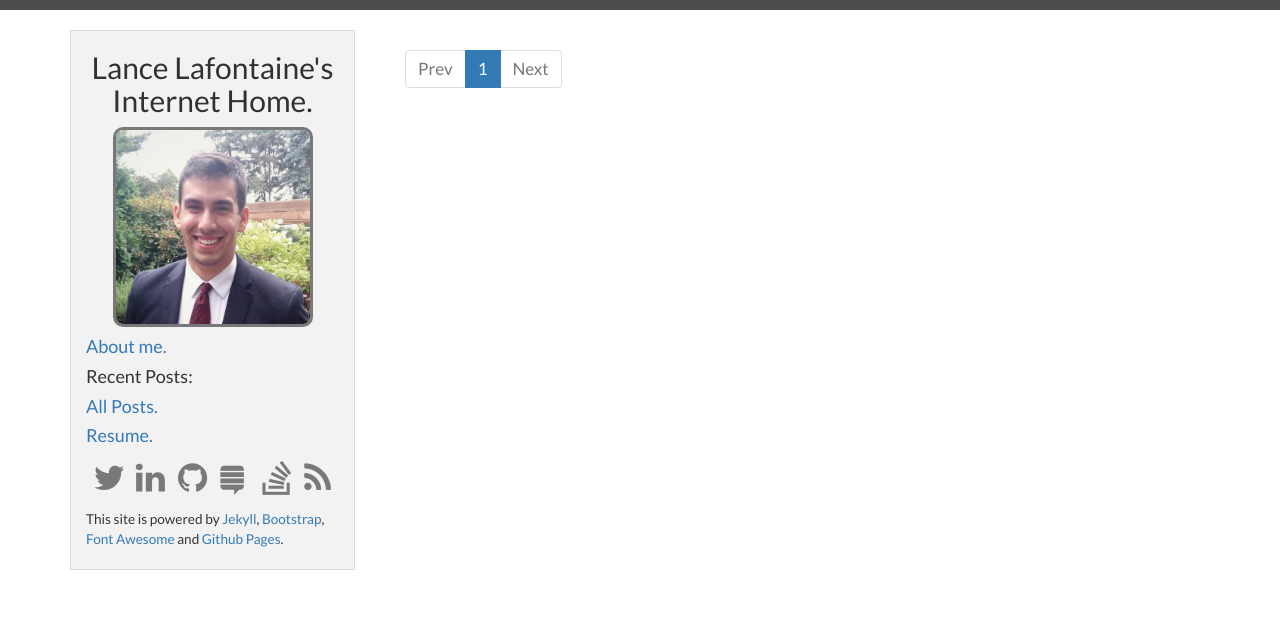
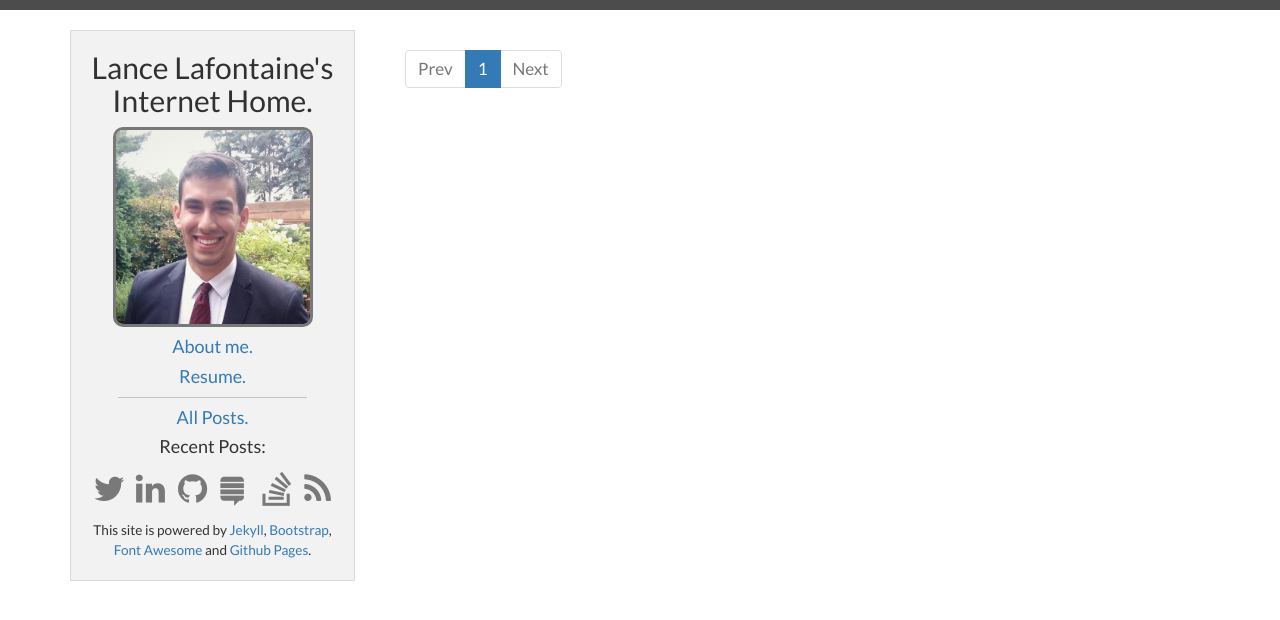
Before and after one commit to lancelafontaine/lancelafontaine.github.io, a Jekyll site: the page built from index.html, in a window 1280 px wide. Shown: the top 620 px of the page. Built offline with Jekyll 4.4.1, drawn with Linux system fonts in a browser that asks for light colours; nearby versions of some CDN libraries; Markdown is read by kramdown in place of the engine named in the settings; the list of posts is cut into pages by our own code.

Commit message:
Reorganized sidebar link order and added hr.

```diff
--- a/_includes/sidebar.html
+++ b/_includes/sidebar.html
@@ -4,6 +4,9 @@
 </div>
 
 <h4><a href="/about/index.html">About me.</a></h4>
+<h4><a href="/resume/index.html">Resume.</a></h4>
+<div class="hr"></div>
+<h4><a href="/archive/index.html">All Posts.</a></h4>
 <h4>Recent Posts:</h4>
 <ul>
   {% for post in site.posts limit: 5 %}
--- a/css/stylesheet.css
+++ b/css/stylesheet.css
@@ -20,10 +20,10 @@ body {
   position: fixed;
   padding-bottom: 10px;
   margin-bottom: 10px;
+    text-align: center;
 }
 
 .sidebarheader {
-  text-align: center;
 }
 
 .sidebarheader a{
@@ -78,6 +78,13 @@ body {
 .icons i {
   display: table-cell;
   text-align: center;
+}
+
+.hr {
+  width: 75%;
+  background: rgba(0,0,0,0.2);
+  height: 1px;
+  margin: auto;
 }
 
 
```
Also changed, not shown: other parts of _includes/sidebar.html (+0 -2 lines), 2 other files.
